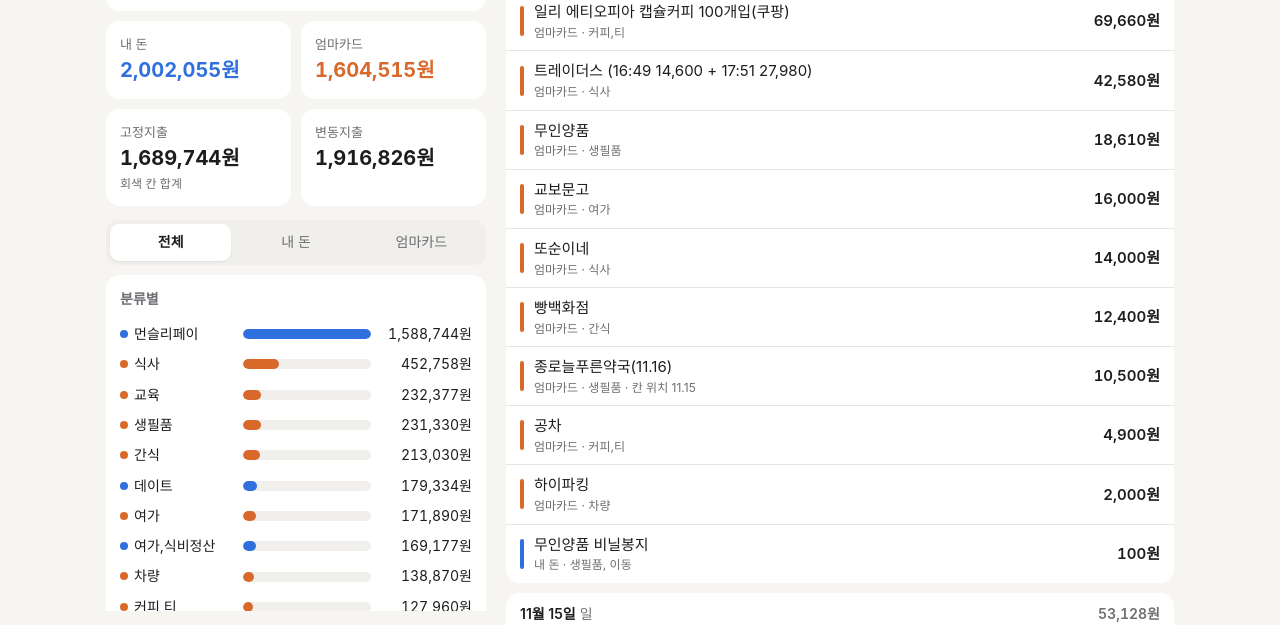
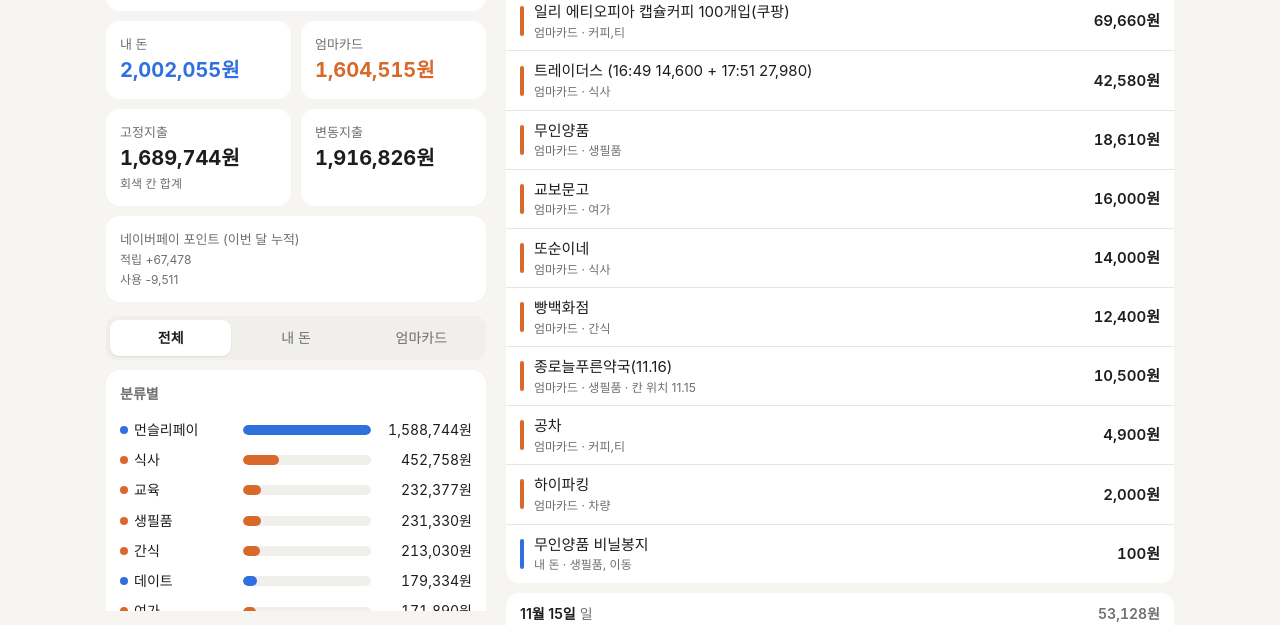
Before and after one commit to DangChame/ledger-web, a plain HTML site: page index.html in a window 1280 px wide. Shown: the part 175-800 px from the top of the page. Drawn offline with Linux system fonts and the light colour scheme.

Commit message:
화면: 네이버페이 포인트 적립·사용 누적 표시
Co-Authored-By: Claude Opus 5.5 <noreply@anthropic.com>
Claude-Session: https://claude.ai/code/session_01P6onqBK3nMw6ZNtqu4UPdm

```diff
--- a/app.js
+++ b/app.js
@@ -36,7 +36,9 @@
     try { data = await load(`data/${m}.json`); }
     catch (err) { $("#days").innerHTML = `<p class="empty">불러오지 못했어요 (${esc(err.message)})</p>`; return; }
 
-    const all = data.entries;
+    const isPt = (e) => e.undated && /N포인트/.test(e.memo || "");  // I37/I38 포인트 누적 메모
+    const pts = data.entries.filter(isPt).map((e) => e.memo);
+    const all = data.entries.filter((e) => !isPt(e));
     all.forEach((e) => { if (e.cat === "점심" || e.cat === "저녁") e.cat = "식사"; });  // 화면에서만 합쳐 보이기 (원본 칸은 그대로)
     const num = (e) => (typeof e.amount === "number" ? e.amount : 0);
     const sum = (arr) => arr.reduce((a, e) => a + num(e), 0);
@@ -52,7 +54,9 @@
       <div class="stat me"><div class="k">내 돈</div><div class="v">${won(tMe)}</div></div>
       <div class="stat mom"><div class="k">엄마카드</div><div class="v">${won(tMom)}</div></div>
       <div class="stat"><div class="k">고정지출</div><div class="v">${won(tFixed)}</div><div class="s">회색 칸 합계</div></div>
-      <div class="stat"><div class="k">변동지출</div><div class="v">${won(tAll - tFixed)}</div></div>`;
+      <div class="stat"><div class="k">변동지출</div><div class="v">${won(tAll - tFixed)}</div></div>` +
+      (pts.length ? `<div class="stat big"><div class="k">네이버페이 포인트 (이번 달 누적)</div>${pts.map((t) =>
+        `<div class="s">${esc(t.replace("N포인트 ", ""))}</div>`).join("")}</div>` : "");
 
     // 쪽 선택
     const sideList = st.side === "all" ? all : all.filter((e) => e.side === st.side);
--- a/index.html
+++ b/index.html
@@ -43,6 +43,6 @@
 </main>
 
 <footer class="foot" id="foot"></footer>
-<script src="app.js?v=2"></script>
+<script src="app.js?v=3"></script>
 </body>
 </html>
```
